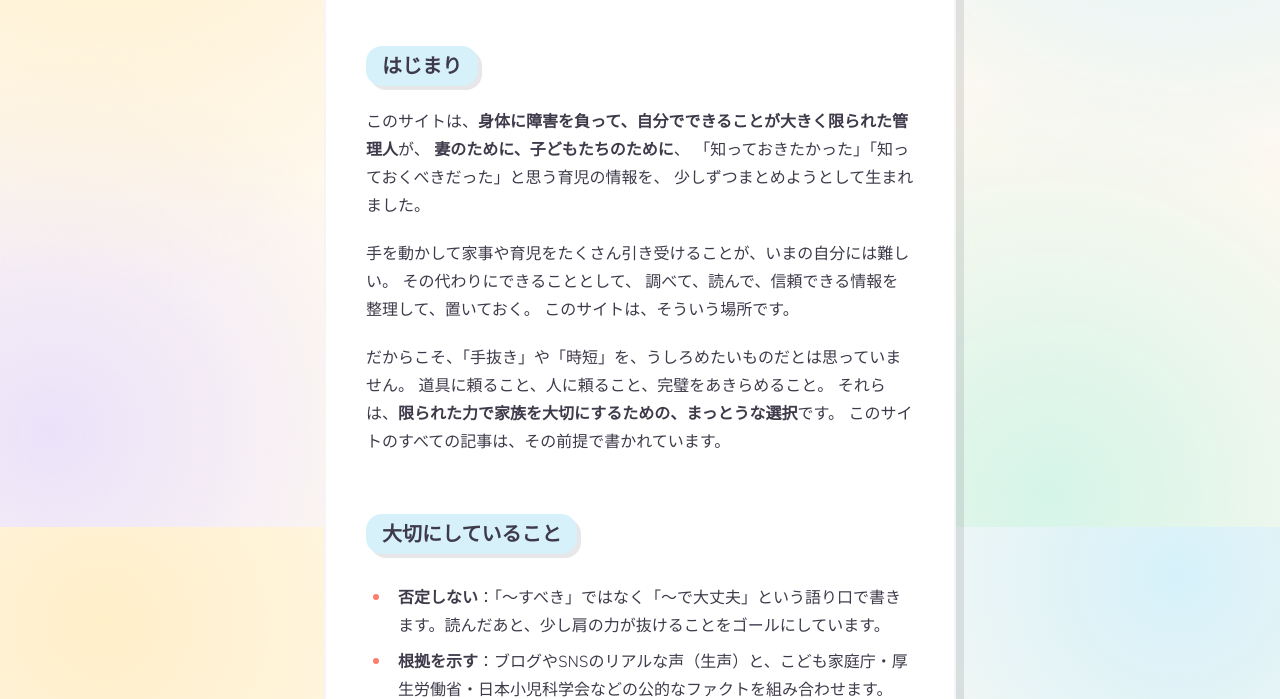
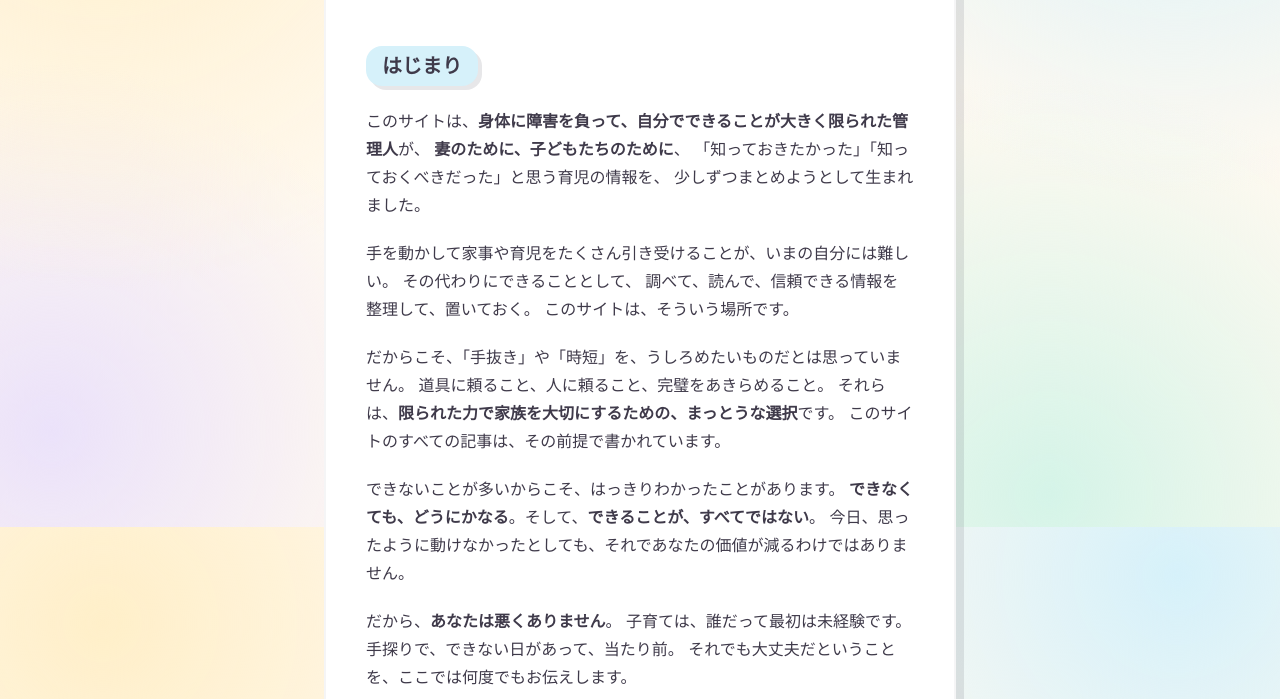
Before and after one commit to yokosanchi/zaiaku-zero-ikuji, an Astro site: page /about in a window 1280 px wide. Shown: the part 273-972 px from the top of the page. Built offline with nearby package versions, Linux system fonts and the light colour scheme; Astro itself is replaced by a stand-in of ours; no server answers; a web font is replaced by a local one.

Commit message:
content(about): 「はじまり」に管理人の実感を追記 — できないことが多いからこそ『できなくてもどうにかなる／できることがすべてではない』が分かる → あなたは悪くない・誰だって最初は未経験

```diff
--- a/src/pages/about.astro
+++ b/src/pages/about.astro
@@ -35,6 +35,18 @@ import BaseLayout from '../layouts/BaseLayout.astro';
           道具に頼ること、人に頼ること、完璧をあきらめること。
           それらは、<strong>限られた力で家族を大切にするための、まっとうな選択</strong>です。
           このサイトのすべての記事は、その前提で書かれています。
+        </p>
+        <p>
+          できないことが多いからこそ、はっきりわかったことがあります。
+          <strong>できなくても、どうにかなる</strong>。そして、<strong
+            >できることが、すべてではない</strong
+          >。
+          今日、思ったように動けなかったとしても、それであなたの価値が減るわけではありません。
+        </p>
+        <p>
+          だから、<strong>あなたは悪くありません</strong>。
+          子育ては、誰だって最初は未経験です。手探りで、できない日があって、当たり前。
+          それでも大丈夫だということを、ここでは何度でもお伝えします。
         </p>
 
         <h2>大切にしていること</h2>
```
